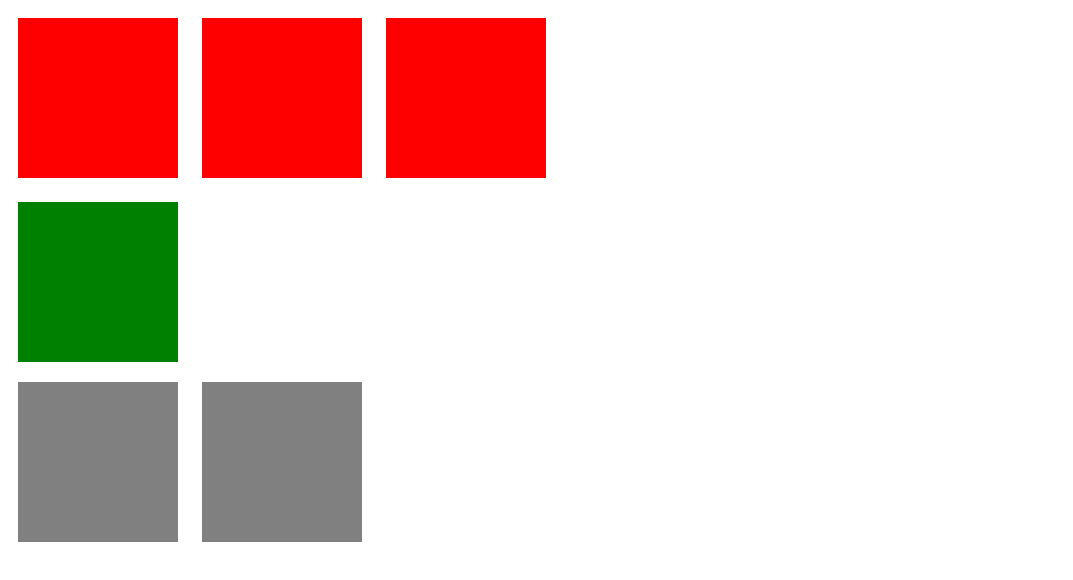
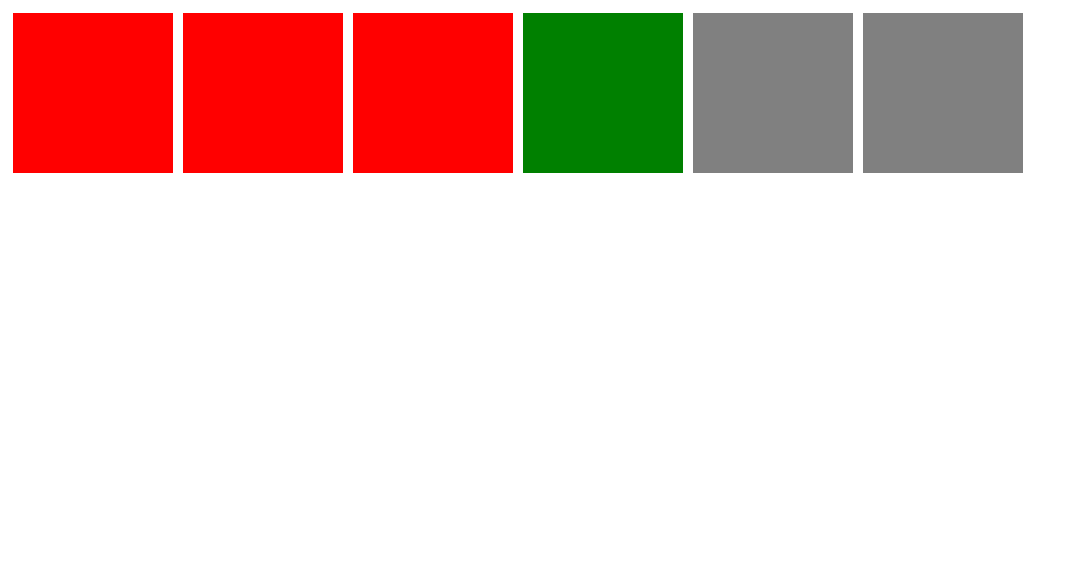
Before and after one commit to MarcoTampieri/JavaScript, a plain HTML site: page Mouse Event/index.html in a window 1280 px wide. Shown: the whole page, without its empty margins (0-1073 px from the left). Drawn offline with Linux system fonts and the light colour scheme.

Commit message:
MouseEvent form fitting

```diff
--- a/Mouse Event/index.html
+++ b/Mouse Event/index.html
@@ -9,14 +9,14 @@
 </head>
 
 <body>
-
+<div class="mouseEvent">
     <div class="hoverMe"></div>
     <div class="hoverMe" ></div>
     <div class="hoverMe"></div>
     <div id="reset"></div>
     <div id="axe-x"></div>
     <div id="axe-y"></div>
-
+</div>
     <script src="script.js"></script>
 </body>
 
--- a/Mouse Event/script.js
+++ b/Mouse Event/script.js
@@ -24,8 +24,6 @@ let yc = document.getElementById("axe-y")
 
 addEventListener("mousemove", function ecriture(e) {
     xc.innerText = e.screenX;
-    xc.style.backgroundColor = "gray";
     yc.innerText = e.screenY;
-    yc.style.backgroundColor = "gray";
 }
 );
--- a/Mouse Event/style.css
+++ b/Mouse Event/style.css
@@ -1,14 +1,14 @@
-
-div {
-
+.mouseEvent{
+    display: flex;
+    width: 100%;
+}
+.mouseEvent div {
     width: 160px;
     height: 160px;
-    margin: 10px;
-
+    margin: 5px;
 }
 
 .hoverMe {
-    display: inline-block;
     background-color: red;
 }
 
@@ -19,5 +19,7 @@ div {
 #axe-x, #axe-y {
     background-color: gray;
     text-align: center;
-    display: inline-block;
+    display:flex;
+    align-items: center;
+    justify-content: center;
 }
```
